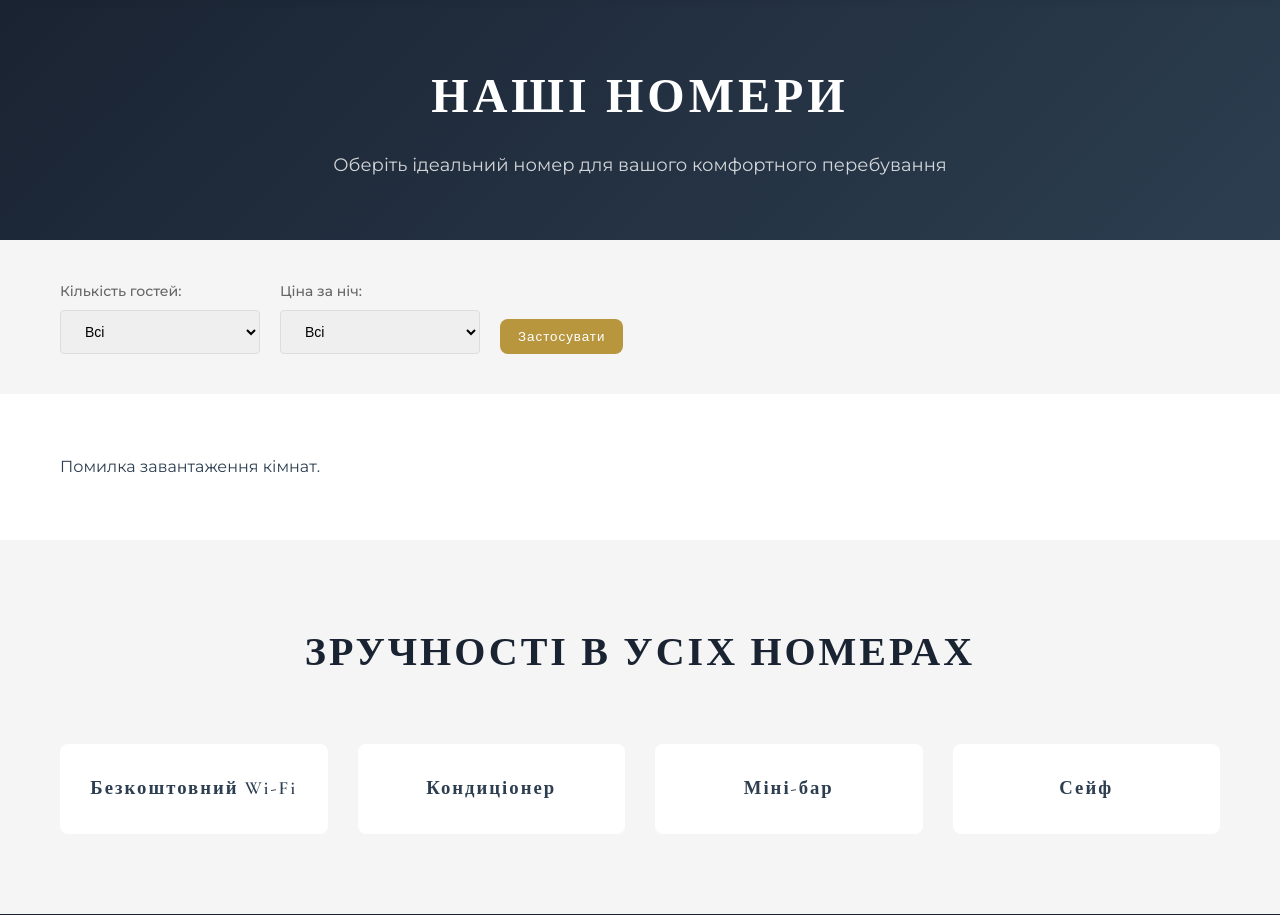
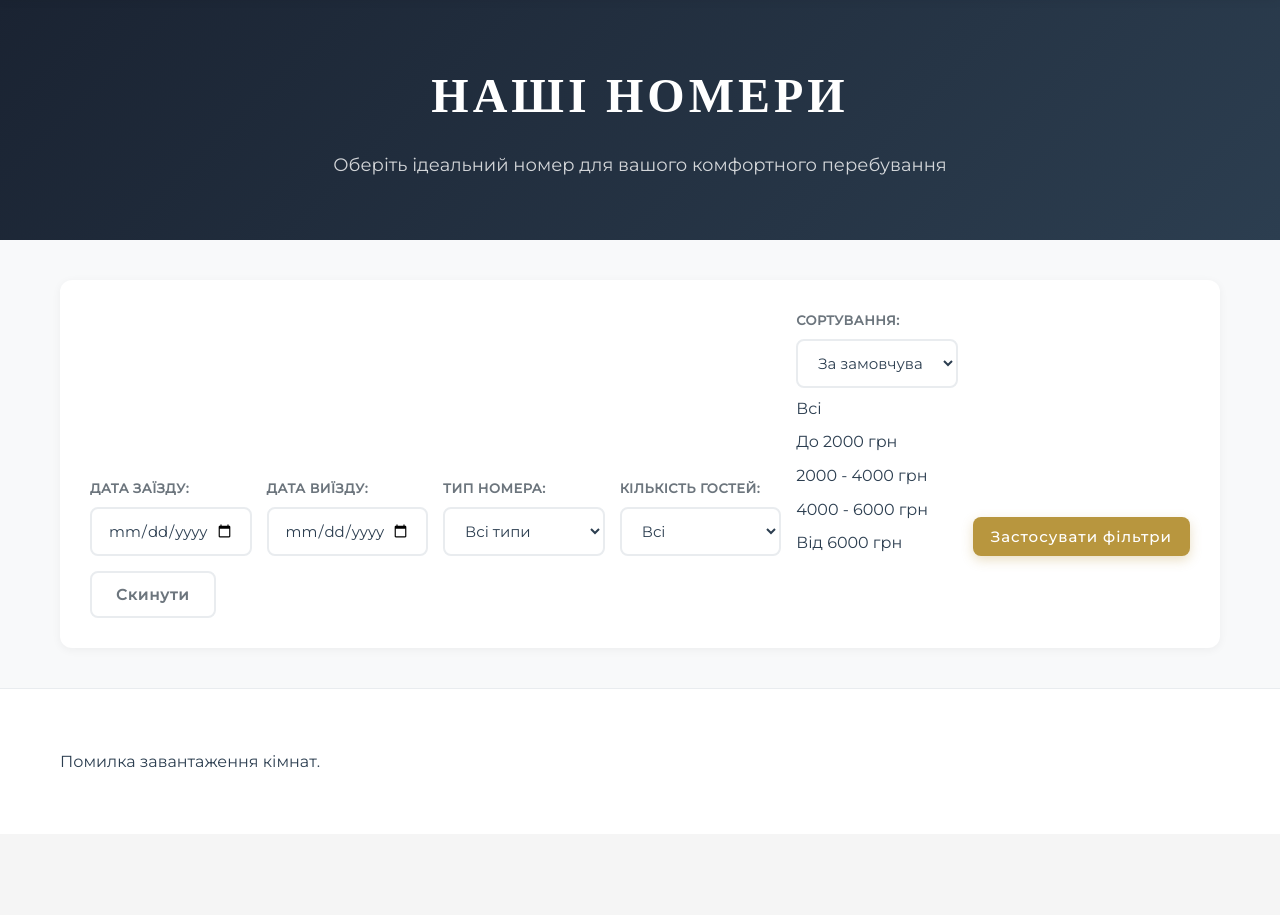
Before and after one commit to ukma-cs-ssdm-2025/HelloBugs, a Flask app: page /rooms in a window 1280 px wide. Shown: the part 145-1060 px from the top of the page. Run offline with Flask 3, Linux system fonts and the light colour scheme; parts of the project's set-up code (start-up, migrations or seed data) failed here and were passed over.

Commit message:
add html and css for filter and sort

```diff
--- a/src/static/css/style.css
+++ b/src/static/css/style.css
@@ -613,41 +613,108 @@ h1, h2, h3, h4 {
 
 .filters-section {
     padding: 40px 0;
-    background-color: var(--gray-light);
+    background-color: #f8f9fa;
+    border-bottom: 1px solid #e9ecef;
 }
 
 .filters {
     display: flex;
-    gap: 20px;
+    gap: 15px;
     align-items: flex-end;
     flex-wrap: wrap;
+    background: white;
+    padding: 30px;
+    border-radius: 12px;
+    box-shadow: 0 2px 10px rgba(0,0,0,0.05);
 }
 
 .filter-group {
     display: flex;
     flex-direction: column;
     gap: 8px;
+    flex: 1;
+    min-width: 150px;
 }
 
 .filter-group label {
-    font-size: 14px;
-    color: var(--gray);
-    font-weight: 500;
-}
-
-.filter-select {
-    padding: 12px 20px;
-    border: 1px solid #ddd;
-    border-radius: 4px;
-    font-size: 14px;
-    min-width: 200px;
+    font-size: 13px;
+    color: #6c757d;
+    font-weight: 600;
+    text-transform: uppercase;
+    letter-spacing: 0.5px;
+}
+
+.filter-select, .filter-input {
+    padding: 12px 16px;
+    border: 2px solid #e9ecef;
+    border-radius: 8px;
+    font-size: 15px;
+    color: #2c3e50;
+    background-color: #fff;
     cursor: pointer;
-    transition: border-color 0.3s;
-}
-
-.filter-select:focus {
+    transition: all 0.3s ease;
+    font-family: 'Montserrat', sans-serif;
+}
+
+.filter-select:hover, .filter-input:hover {
+    border-color: #B8963E;
+}
+
+.filter-select:focus, .filter-input:focus {
     outline: none;
-    border-color: var(--gold);
+border-color: #B8963E;
+    box-shadow: 0 0 0 3px rgba(184, 150, 62, 0.1);
+}
+
+.filters button {
+    padding: 12px 24px;
+    border: none;
+    border-radius: 8px;
+    font-size: 15px;
+    font-weight: 600;
+    cursor: pointer;
+    transition: all 0.3s ease;
+    font-family: 'Montserrat', sans-serif;
+    white-space: nowrap;
+}
+
+.filters .btn-primary {
+    background-color: #B8963E;
+    color: white;
+    box-shadow: 0 4px 12px rgba(184, 150, 62, 0.3);
+}
+
+.filters .btn-primary:hover {
+    background-color: #9c7e33;
+    transform: translateY(-2px);
+    box-shadow: 0 6px 16px rgba(184, 150, 62, 0.4);
+}
+
+.filters .btn-secondary {
+    background-color: #fff;
+    color: #6c757d;
+    border: 2px solid #e9ecef;
+}
+
+.filters .btn-secondary:hover {
+    background-color: #f8f9fa;
+    border-color: #B8963E;
+    color: #B8963E;
+}
+
+@media (max-width: 768px) {
+    .filters {
+        flex-direction: column;
+        align-items: stretch;
+    }
+
+    .filter-group {
+        width: 100%;
+    }
+
+    .filters button {
+        width: 100%;
+    }
 }
 
 .rooms-section {
--- a/src/templates/rooms.html
+++ b/src/templates/rooms.html
@@ -14,6 +14,26 @@
     <div class="container">
         <div class="filters">
             <div class="filter-group">
+                <label for="filter-checkin">Дата заїзду:</label>
+                <input type="date" id="filter-checkin" class="filter-input">
+            </div>
+
+            <div class="filter-group">
+                <label for="filter-checkout">Дата виїзду:</label>
+                <input type="date" id="filter-checkout" class="filter-input">
+            </div>
+
+            <div class="filter-group">
+                <label for="filter-type">Тип номера:</label>
+                <select id="filter-type" class="filter-select">
+                    <option value="">Всі типи</option>
+                    <option value="ECONOMY">Економ</option>
+                    <option value="STANDARD">Стандарт</option>
+                    <option value="DELUXE">Делюкс</option>
+                </select>
+            </div>
+
+            <div class="filter-group">
                 <label for="filter-capacity">Кількість гостей:</label>
                 <select id="filter-capacity" class="filter-select">
                     <option value="">Всі</option>
@@ -25,6 +45,14 @@
             </div>
 
             <div class="filter-group">
+                <label for="filter-sort">Сортування:</label>
+                <select id="filter-sort" class="filter-select">
+                    <option value="">За замовчуванням</option>
+                    <option value="price-asc">Ціна: за зростанням</option>
+                    <option value="price-desc">Ціна: за спаданням</option>
+                    <option value="capacity-asc">Гості: за зростанням</option>
+                    <option value="capacity-desc">Гості: за спаданням</option>
+
                 <label for="filter-price">Ціна за ніч:</label>
                 <select id="filter-price" class="filter-select">
                     <option value="">Всі</option>
@@ -35,8 +63,9 @@
                 </select>
             </div>
 
-            <button class="btn btn-primary" onclick="applyFilters()">Застосувати</button>
-        </div>
+            <button class="btn btn-primary" onclick="applyFilters()">Застосувати фільтри</button>
+            <button class="btn btn-secondary" onclick="resetFilters()">Скинути</button>
+         </div>
     </div>
 </section>
 
```
Also changed, not shown: other parts of src/static/css/style.css (+128 -0 lines).
